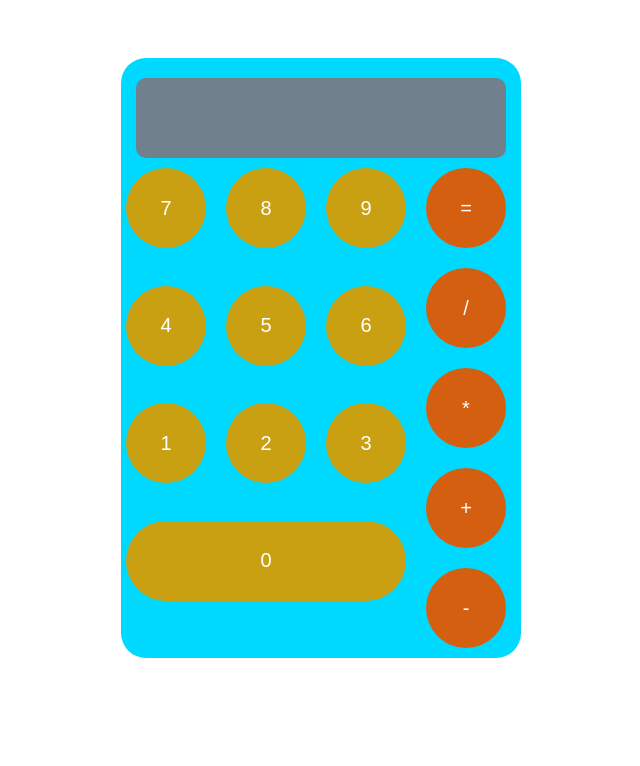
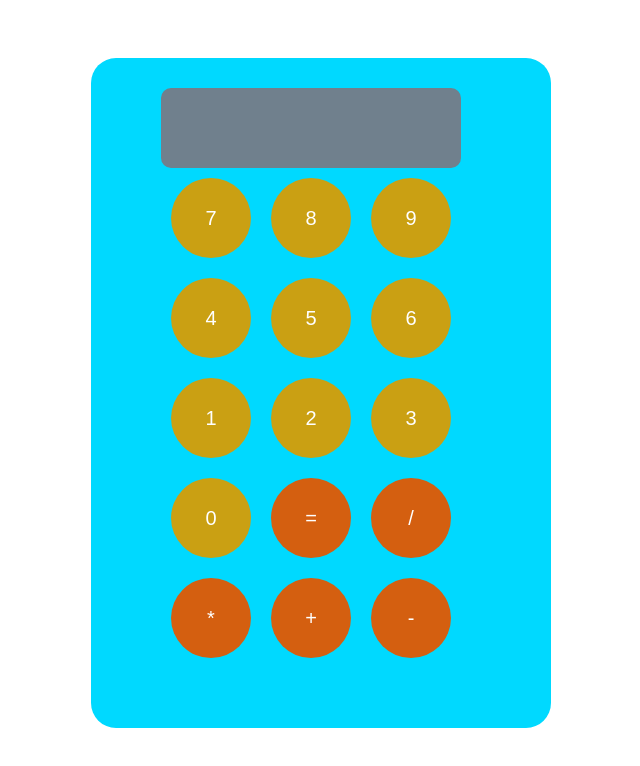
Before and after one commit to AlienWrench/calculator_JS, a plain HTML site: page index.html in a window 1280 px wide. Shown: the whole page, without its empty margins (319-959 px from the left). Drawn offline with Linux system fonts and the light colour scheme.

Commit message:
Achieve basic functionality for calc functions. A lot of CSS changes.

```diff
--- a/index.html
+++ b/index.html
@@ -12,11 +12,14 @@
 
     <body>
         <div id = "calculator">
-            <div id = "displayContainer"> <!--output></output>?-->
+
+
+            <div id = "calcInteriorContainer">
+
+            <div id = "displayContainer">
                 <div id = "calcDisplay"></div>
             </div>
 
-            <div id = "numberButtonContainer">
                 <button class = "numberButton" id = "seven">7</button>
                 <button class = "numberButton" id = "eight">8</button>
                 <button class = "numberButton" id = "nine">9</button>
@@ -27,9 +30,9 @@
                 <button class = "numberButton" id = "two">2</button>
                 <button class = "numberButton" id = "three">3</button>
                 <button class = "numberButton" id = "zero">0</button>
-            </div>
 
-            <div id = "operationButtonContainer">
+
+            <!--<div id = "operationButtonContainer">-->
                 <button id= "equals">=</button>
                 <button class = "operationButton" id ="divide">/</button>
                 <button class = "operationButton" id = "multiply">*</button>
--- a/script.js
+++ b/script.js
@@ -78,8 +78,12 @@ function operate(operatorSign) {    //would it be/look better if this function t
 //writing out loose logic for the buttonHandler functions... may need to heavily modify once eventListeners are added?
 
 function operationButtonHandler(e) {
+    if (numStringInput1 == "") {
+        return;
+    }
+
     operatorSign = e.target.textContent;
-    calcDisplay.textContent = e.target.textContent;
+    calcDisplay.textContent = `${numStringInput1} ` + e.target.textContent +  ' '; //tidies up the display a tiny bit
 
     if (numStringInput1 !== "" && numStringInput2 !== "") {
         solution = operate(operatorSign);
@@ -99,6 +103,12 @@ function equalsButtonHandler() {
 }
 
 function numberButtonHandler(e) {
+    if (calcDisplay.textContent == solution && operatorSign === "") {
+        calcDisplay.textContent = "";
+        numStringInput1 = "";
+    }
+
+
     if (operatorSign === "") {
         numStringInput1 += e.target.textContent;
         calcDisplay.textContent += e.target.textContent;
--- a/style.css
+++ b/style.css
@@ -8,8 +8,9 @@ body {
 #calculator {
     background-color: rgb(0, 217, 255);
     width: 400px;
-    height: 600px;
+    height: auto;
     border-radius: 25px;
+    padding: 30px;
 
     display: flex;
     justify-content: center;
@@ -17,28 +18,37 @@ body {
 }
 
 #displayContainer{
-    height: 120px;
+    height: auto;
     display: flex;
     align-items: center;
+    flex: 1 0 auto;
 }
 
 #calcDisplay {
     background-color: rgb(112, 128, 141);
-    width: 350px;
-    height: 60px;
+    width: 250px;
+    min-height: 60px;
+    height: auto;
     border-radius: 10px;
+
+    text-align: right;
+
+
+    flex: 1 0 auto;
+    overflow-wrap: break-word;
+
 
     font-size: 40px;
     padding: 10px;
 }
 
-#numberButtonContainer {
+#calcInteriorContainer {
     display: flex;
     padding: 0px 0px 30px 30px;
     margin-left: -50px;
-    margin-top: -20px;
 
     width: 300px;
+    height: auto;
 
     flex-wrap: wrap;
 }
```
